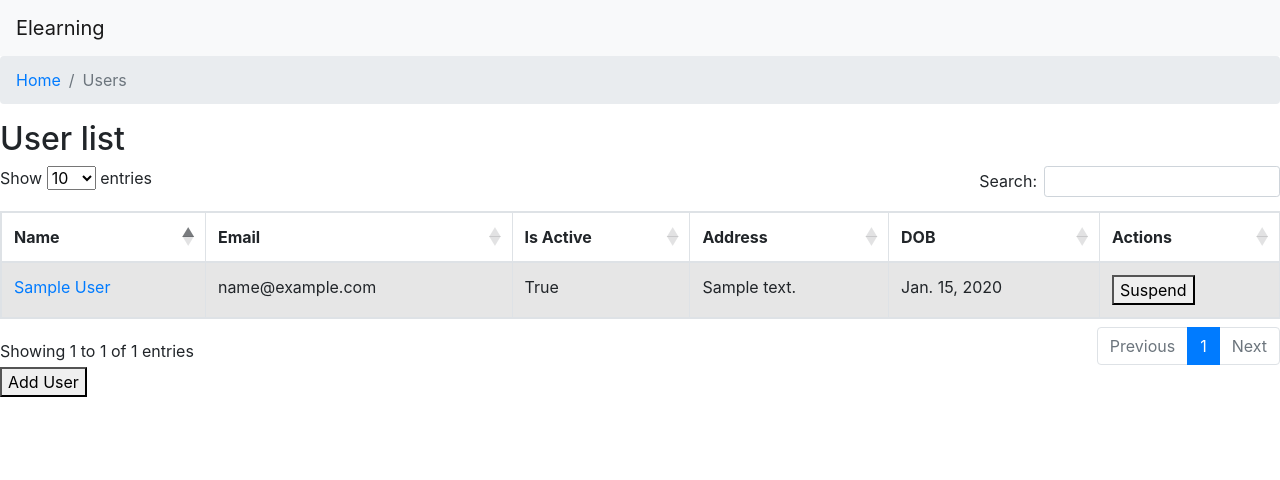
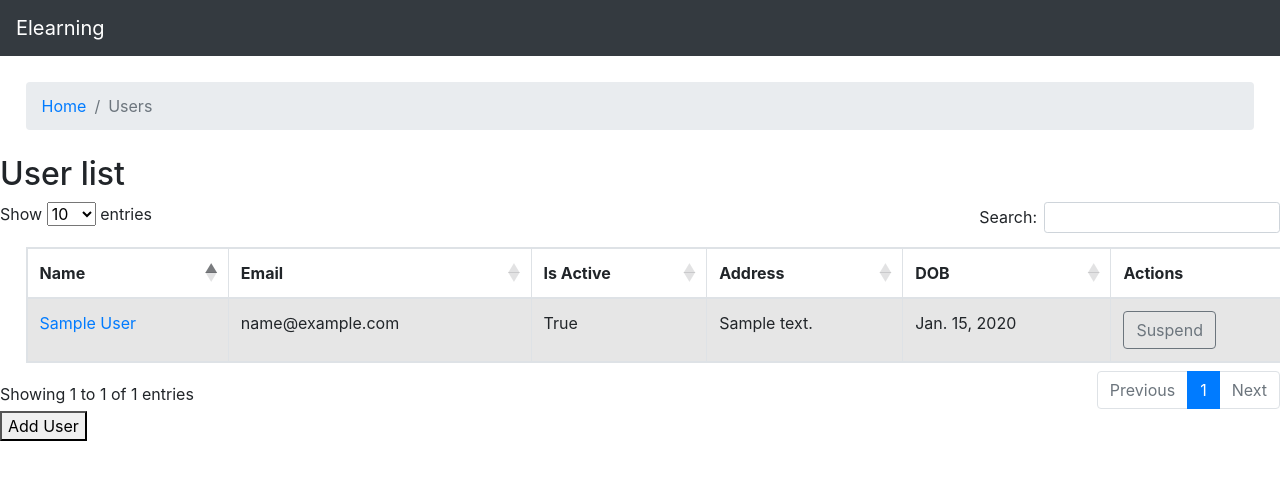
Before and after one commit to sickkjedi/Elearn, a Django app: page /accounts/users in a window 1280 px wide. Shown: the top 480 px of the page. Run offline with Django 3.2, Linux system fonts and the light colour scheme; tables that the repository leaves empty hold one stand-in row (values such as "Sample post"); parts of the project's set-up code (start-up, migrations or seed data) failed here and were passed over; some libraries are stand-ins or nearby versions.

Commit message:
css fixes

```diff
--- a/static/css/elearn.css
+++ b/static/css/elearn.css
@@ -1,3 +1,11 @@
 .elearn-navbar {
     justify-content: space-between;
 }
+
+.breadcrumb {
+    margin: 2%;
+}
+
+.table {
+    margin: 2%;
+}
--- a/templates/base.html
+++ b/templates/base.html
@@ -15,7 +15,7 @@
 
     <main>
 
-        <nav class="elearn-navbar navbar navbar-expand-lg navbar-light bg-light">
+        <nav class="elearn-navbar navbar navbar-expand-lg navbar-dark bg-dark">
             <a class="navbar-brand" href="{% url 'home' %}">Elearning</a>
 
             {% if request.user.is_authenticated and request.user.is_verified == True %}
--- a/templates/chapter_list.html
+++ b/templates/chapter_list.html
@@ -12,7 +12,7 @@
 </nav>
 <h2>Chapter list</h2>
 
-    <table id="chapterTable" class="display">
+    <table id="chapterTable" class="table table-striped table-bordered nowrap">
     <thead>
         <tr>
             <th>Order</th>
--- a/templates/course_list.html
+++ b/templates/course_list.html
@@ -11,7 +11,7 @@
 </nav>
 <h2>Course list</h2>
 
-    <table id="courseTable" class="display">
+    <table id="courseTable" class="table table-striped table-bordered nowrap">
     <thead>
         <tr>
             <th>Name</th>
--- a/templates/element_list.html
+++ b/templates/element_list.html
@@ -14,7 +14,7 @@
 </nav>
 <h2>Element list</h2>
 
-    <table id="elementsTable" class="display">
+    <table id="elementsTable" class="table table-striped table-bordered nowrap">
     <thead>
         <tr>
             <th>Name</th>
--- a/templates/group_list.html
+++ b/templates/group_list.html
@@ -11,7 +11,7 @@
 </nav>
 <h2>Group list</h2>
 
-    <table id="groupTable" class="display">
+    <table id="groupTable" class="table table-striped table-bordered nowrap">
     <thead>
         <tr>
             <th>Name</th>
--- a/templates/user_list.html
+++ b/templates/user_list.html
@@ -37,9 +37,9 @@
                     {% endif %}
 
                     {% if user.is_active == True %}
-                        <button data-url="{% url 'suspend' pk=user.id %}" data-active="{{ user.is_active }}" type="button" class="suspend_btn">Suspend</button>
+                        <button data-url="{% url 'suspend' pk=user.id %}" data-active="{{ user.is_active }}" type="button" class="suspend_btn btn btn-outline-secondary">Suspend</button>
                     {% elif user.is_active == False%}
-                        <button data-url="{% url 'suspend' pk=user.id %}" data-active="{{ user.is_active }}" type="button" class="suspend_btn">Unsuspend</button>
+                        <button data-url="{% url 'suspend' pk=user.id %}" data-active="{{ user.is_active }}" type="button" class="suspend_btn btn btn-outline-secondary">Unsuspend</button>
                     {% endif %}
 
                 </td>
@@ -55,11 +55,7 @@
 {% block js %}
     <script>
         $(document).ready( function () {
-        var teble = $('#userTable').dataTable({
-            responsive: true
-        });
-
-        new $.fn.dataTable.FixedHeader( table );
+        $('#userTable').dataTable();
         } );
 
     </script>
```
